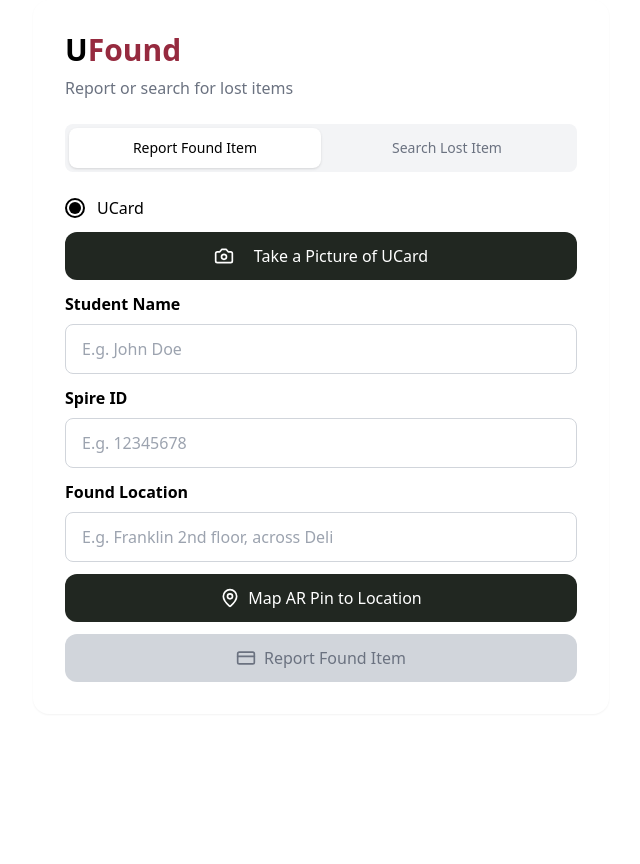
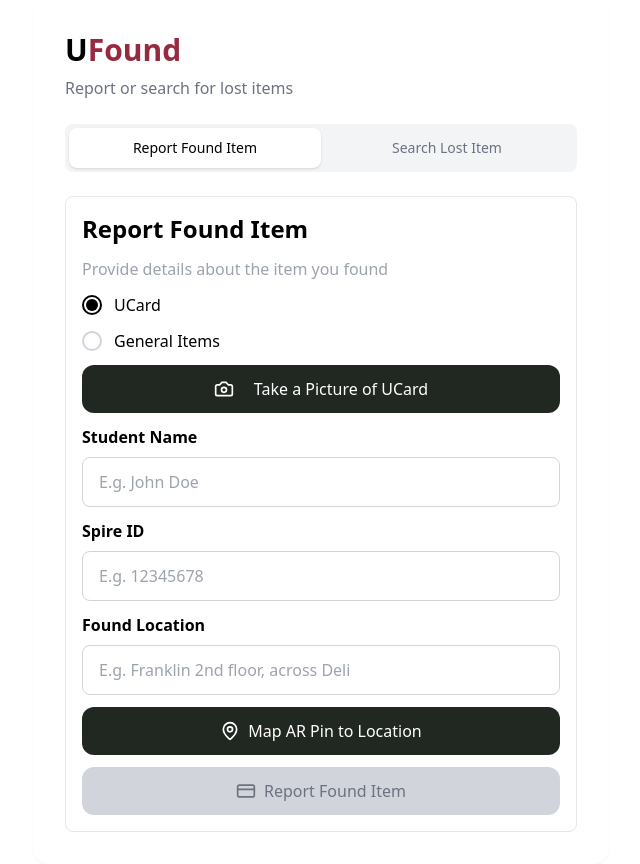
Before and after one commit to namdavid2904/ufound, a React (Vite) app in the folder frontend/: page /dashboard in a window 1280 px wide. Shown: the whole page, without its empty margins (319-959 px from the left). Before the commit the page ends 800 px from the top, so only its background shows below. Built offline with nearby package versions, Linux system fonts and the light colour scheme.

Commit message:
Create a form template for general item, and refactor the code.

```diff
--- a/frontend/src/components/ReportForm.jsx
+++ b/frontend/src/components/ReportForm.jsx
@@ -4,30 +4,105 @@ import { Camera, MapPin, CreditCard} from 'lucide-react';
 
 function ReportForm() {
     const [itemType, setItemType] = useState('ucard')
-    const [formData,setFormData] = useState({
+
+    //For UCard
+    const [cardFormData,setCardFormData] = useState({
         studentName: '',
         cardNumber: '',
-        location: ''
+        location: '',
+        pinLocation: ''
     })
 
+    //For General Item
+    const [generalFormData,setGeneralFormData] = useState({
+        itemName: '',
+        itemDescription: '',
+        location: '',
+        pinLocation: ''
+    })
+
+
     const handleInputChange = (e) => {
-        setFormData({
-          ...formData,
+        setCardFormData({
+          ...cardFormData,
           [e.target.name]: e.target.value
         });
       };
 
     const handleSubmit = (e) => {
         e.preventDefault();
-        console.log(formData);
+        console.log(cardFormData);
+    }
+    //Helper method to check required fields
+    const isFormValid = () => {
+        return cardFormData.studentName && cardFormData.cardNumber && cardFormData.location;
+    };
+
+
+    //Template for UCard
+    const TemplateUCard = () => {
+        return (
+        <div className='flex flex-col  gap-3'>
+            <button
+                    type="button"
+                    className='w-full bg-[#212721] text-white rounded-xl py-3 px-4 flex justify-center items-center space-x-2 hover:bg-gray-800 transition-colors'
+                >    <Camera className="w-5 h-5 mr-3" />
+                    <span>Take a Picture of UCard</span>
+                </button>
+                <div className = "space-y-2">
+                <label className='block text-base font-semibold'> Student Name</label>
+                <input
+                    type="text"
+                    name="studentName"
+                    className='w-full px-4 py-3 border border-gray-300 rounded-lg focus:outline-none focus:ring-2 focus:ring-black focus:border-transparent'
+                    placeholder='E.g. John Doe'
+                    value={cardFormData.studentName}
+                    onChange = {handleInputChange}
+                />
+                </div>
+                <div className = "space-y-2">
+                    <label className='block text-base font-semibold'> Spire ID</label>
+                    <input
+                        type="text"
+                        name="cardNumber"
+                        className='w-full px-4 py-3 border border-gray-300 rounded-lg focus:outline-none focus:ring-2 focus:ring-black focus:border-transparent'
+                        placeholder='E.g. 12345678'
+                        value = {cardFormData.cardNumber}
+                        onChange = {handleInputChange}
+                    />
+                </div>
+                <div className = "space-y-2">
+                    <label className='block text-base font-semibold'>Found Location</label>
+                    <input
+                        type="text"
+                        name="location"
+                        className='w-full px-4 py-3 border border-gray-300 rounded-lg focus:outline-none focus:ring-2 focus:ring-black focus:border-transparent'
+                        placeholder='E.g. Franklin 2nd floor, across Deli'
+                        value={cardFormData.location}
+                        maxLength={8}
+                        onChange = {handleInputChange}
+                    />
+                </div>
+        </div>
+        )
     }
 
-    const isFormValid = () => {
-        return formData.studentName && formData.cardNumber && formData.location;
-    };
 
+    //Template for General Item
+    const TemplateGeneralItem = () => {
+        return (
+            <div>Currently Working...</div>
+        )
+    }
+
+
+    //Default render template for the Form
     return (
-        <form className='flex flex-col  gap-3'>
+        <div>
+
+        <form className='flex flex-col  gap-3 border border-color-gray px-4 py-4 rounded-lg'>
+            <h1 className='text-2xl font-semibold'>Report Found Item</h1>
+            <h2 className='text-gray-400'>Provide details about the item you found</h2>
             <label className = 'flex items-center space-x-3'>
             <div>
                 <input
@@ -46,69 +121,7 @@ function ReportForm() {
             </div>
             <span className="text-base">UCard</span>
             </label>
-
-            {itemType === 'ucard' && (
-                <button
-                    type="button"
-                    className='w-full bg-[#212721] text-white rounded-xl py-3 px-4 flex justify-center items-center space-x-2 hover:bg-gray-800 transition-colors'
-                >    <Camera className="w-5 h-5 mr-3" />
-                    <span>Take a Picture of UCard</span>
-                </button>
-            )}
-
-            <div className = "space-y-2">
-                <label className='block text-base font-semibold'> Student Name</label>
-                <input
-                    type="text"
-                    name="studentName"
-                    className='w-full px-4 py-3 border border-gray-300 rounded-lg focus:outline-none focus:ring-2 focus:ring-black focus:border-transparent'
-                    placeholder='E.g. John Doe'
-                    value={formData.studentName}
-                    onChange = {handleInputChange}
-                />
-            </div>
-            <div className = "space-y-2">
-                <label className='block text-base font-semibold'> Spire ID</label>
-                <input
-                    type="text"
-                    name="cardNumber"
-                    className='w-full px-4 py-3 border border-gray-300 rounded-lg focus:outline-none focus:ring-2 focus:ring-black focus:border-transparent'
-                    placeholder='E.g. 12345678'
-                    value = {formData.cardNumber}
-                    onChange = {handleInputChange}
-                />
-            </div>
-            <div className = "space-y-2">
-                <label className='block text-base font-semibold'>Found Location</label>
-                <input
-                    type="text"
-                    name="location"
-                    className='w-full px-4 py-3 border border-gray-300 rounded-lg focus:outline-none focus:ring-2 focus:ring-black focus:border-transparent'
-                    placeholder='E.g. Franklin 2nd floor, across Deli'
-                    value={formData.location}
-                    maxLength={8}
-                    onChange = {handleInputChange}
-                />
-            </div>
-
-            <button type = 'submit' className='w-full flex items-center justify-center bg-[#212721] text-white rounded-xl py-3 px-4 space-x-2 hover:bg-gray-500 transition-colors' >
-                <MapPin className="w-5 h-5" />
-                <span>Map AR Pin to Location</span>
-            </button>
-
-            <button
-                type="submit"
-                className={`w-full flex items-center justify-center ${isFormValid() ? 'bg-gray-400 text-white' : 'bg-gray-300 text-gray-500 cursor-not-allowed'} rounded-xl py-3 px-4 space-x-2 hover:bg-gray-500 transition-colors`}
-                onClick={handleSubmit}
-                disabled = {!isFormValid()}
-            >
-                <CreditCard className="w-5 h-5" />
-                <span>Report Found Item</span>
-            </button>
-        </form>
-        /* Neu lam general item thi them cai nay vo cai form o tren
-
-        <label className = 'flex items-center space-x-3'>
+            <label className = 'flex items-center space-x-3'>
             <div>
                 <input
                     type="radio"
@@ -126,9 +139,37 @@ function ReportForm() {
             </div>
             <span className="text-base">General Items</span>
             </label>
+            {itemType === 'ucard' && (
+                <TemplateUCard/>
+            )}
+
+            {itemType === 'general' && (
+                <TemplateGeneralItem/>
+            )}
+
+
+            <button type = 'submit' className='w-full flex items-center justify-center bg-[#212721] text-white rounded-xl py-3 px-4 space-x-2 hover:bg-gray-500 transition-colors' >
+                <MapPin className="w-5 h-5" />
+                <span>Map AR Pin to Location</span>
+            </button>
+
+            <button
+                type="submit"
+                className={`w-full flex items-center justify-center ${isFormValid() ? 'bg-[#962a3f] text-white' : 'bg-gray-300 text-gray-500 cursor-not-allowed'} rounded-xl py-3 px-4 space-x-2 hover:bg-gray-500 transition-colors disabled:bg-gray-300`}
+                onClick={handleSubmit}
+                disabled = {!isFormValid()}
+            >
+                <CreditCard className="w-5 h-5" />
+                <span>Report Found Item</span>
+            </button>
+        </form>
+        </div>
+        /* Neu lam general item thi them cai nay vo cai form o tren
+
+
         */
     )
-
 }
 
+
 export default ReportForm;
```
